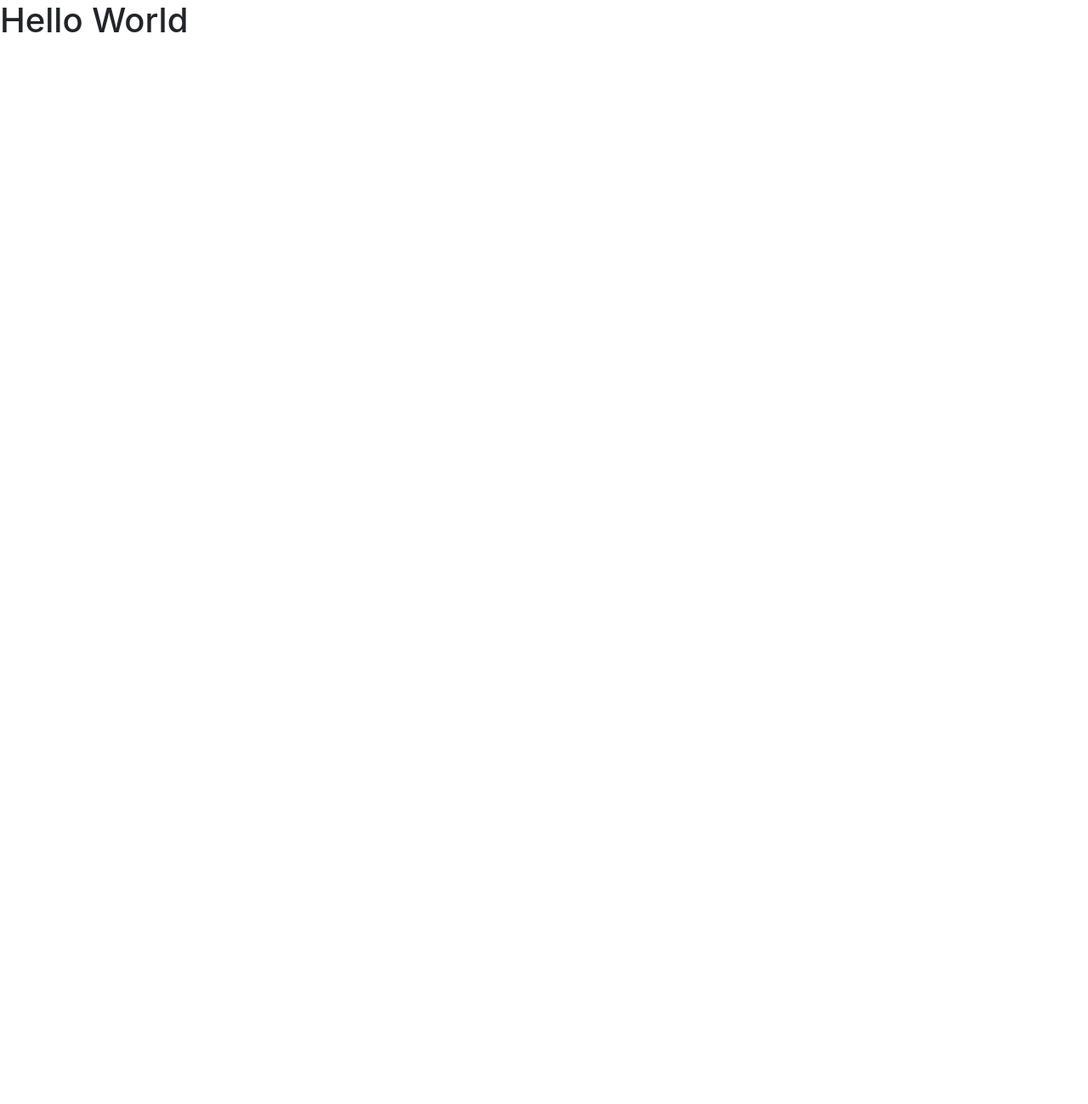
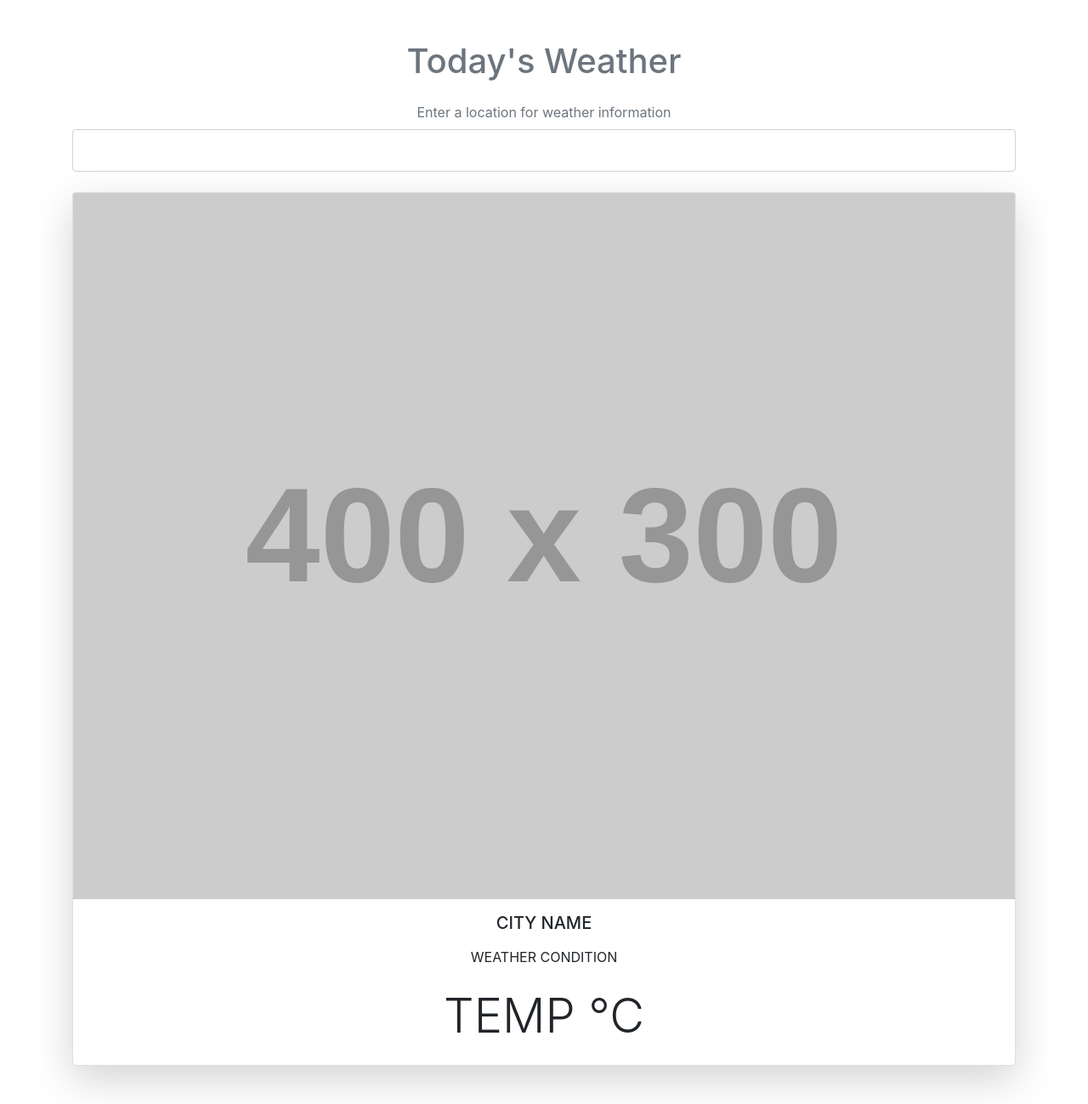
Before and after one commit to chaitanyatekane/Todays-Weather, a plain HTML site: page index.html in a window 1280 px wide. Shown: the whole page at 85% size. Before the commit the page ends 800 px from the top, so only its background shows below. Drawn offline with nearby package versions, Linux system fonts and the light colour scheme; placeholder pictures from the web are drawn by us.

Commit message:
add html template

```diff
--- a/index.html
+++ b/index.html
@@ -9,7 +9,39 @@
     <title>Weather App</title>
 </head>
 <body>
-    <h1>Hello World</h1>
+    <div class="container my-5 mx-auto">
+
+        <h1 class="text-muted text-center my-4">Today's Weather</h1>
+
+        <form class="change-location my-4 text-center text-muted">
+            <label for="city">Enter a location for weather information</label>
+            <input type="text" name="city" class="form-control p-4">
+        </form>
+
+        <div class="card shadow-lg rounded">
+
+            <img src="https://via.placeholder.com/400x300" class="time card-img-top">
+            <div class="icon bg-light mx-auto text-center">
+                <!-- ICON -->
+            </div>
+
+            <div class="muted text-uppercase text-center details">
+
+                <h5 class="my-3">City Name</h5>
+
+                <div class="my-3">Weather Condition</div>
+
+                <div class="display-4 my-4">
+                    <span>temp</span>
+                    <span>&deg;C</span>
+                </div>
+
+            </div>
+
+        </div>
+
+    </div>
+
     <script src="js/forecast.js"></script>
     <script src="js/app.js"></script>
 </body>
```
Also changed, not shown: 1 other file.
